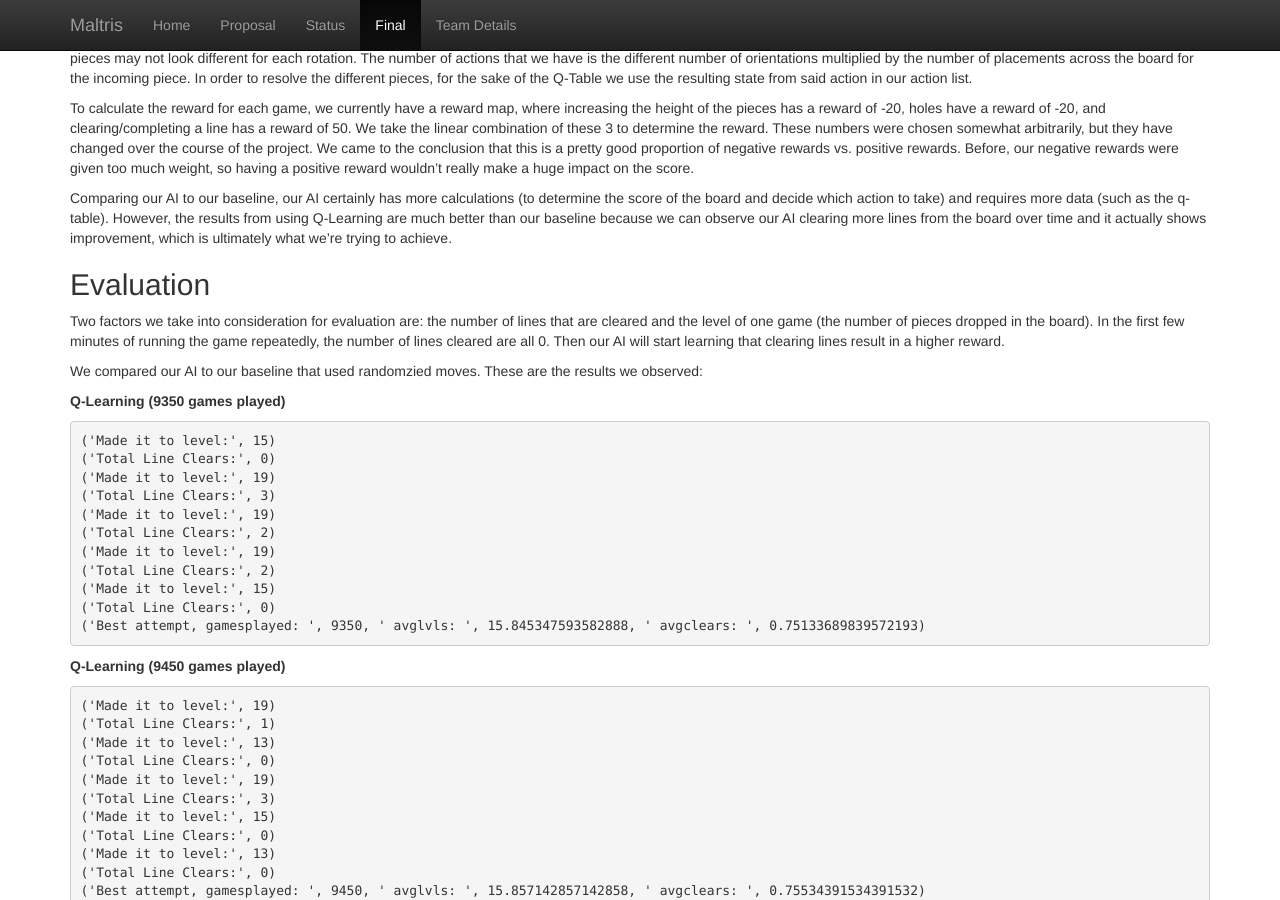
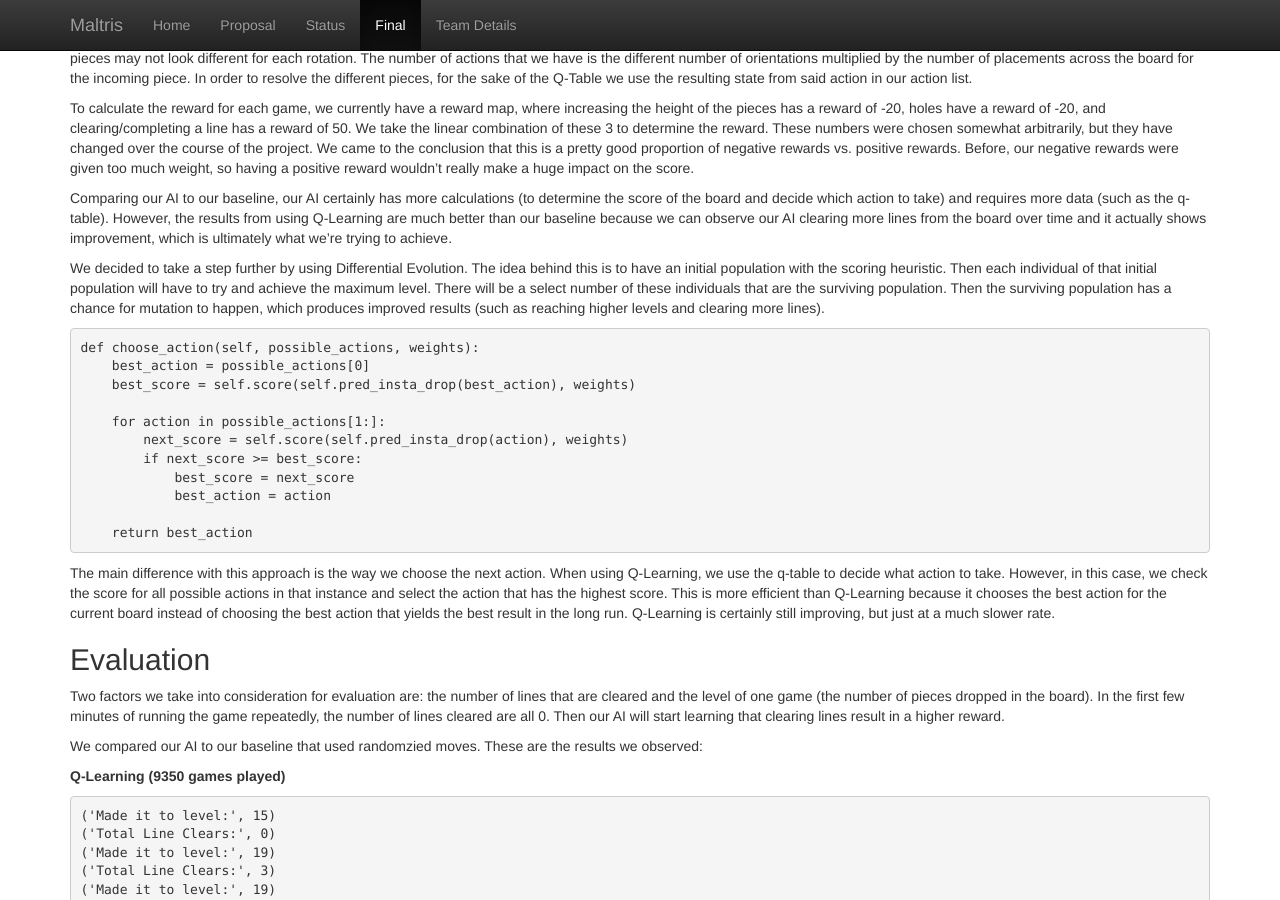
Before and after one commit to julia-tong/Maltris, a Jekyll site: the page built from docs/final.md, in a window 1280 px wide and 900 px high, scrolled down 1327 px. Built offline with Jekyll 4.4.1, drawn with Linux system fonts in a browser that asks for light colours.

Commit message:
added differential evolution to approach section

```diff
--- a/docs/final.md
+++ b/docs/final.md
@@ -38,6 +38,23 @@ The actions of our game involves 2 factors: the rotation/orientation and the pla
 To calculate the reward for each game, we currently have a reward map, where increasing the height of the pieces has a reward of -20, holes have a reward of -20, and clearing/completing a line has a reward of 50. We take the linear combination of these 3 to determine the reward. These numbers were chosen somewhat arbitrarily, but they have changed over the course of the project. We came to the conclusion that this is a pretty good proportion of negative rewards vs. positive rewards. Before, our negative rewards were given too much weight, so having a positive reward wouldn't really make a huge impact on the score.
 
 Comparing our AI to our baseline, our AI certainly has more calculations (to determine the score of the board and decide which action to take) and requires more data (such as the q-table). However, the results from using Q-Learning are much better than our baseline because we can observe our AI clearing more lines from the board over time and it actually shows improvement, which is ultimately what we're trying to achieve.
+
+
+We decided to take a step further by using Differential Evolution. The idea behind this is to have an initial population with the scoring heuristic. Then each individual of that initial population will have to try and achieve the maximum level. There will be a select number of these individuals that are the surviving population. Then the surviving population has a chance for mutation to happen, which produces improved results (such as reaching higher levels and clearing more lines).
+
+    def choose_action(self, possible_actions, weights):
+        best_action = possible_actions[0]
+        best_score = self.score(self.pred_insta_drop(best_action), weights)
+
+        for action in possible_actions[1:]:
+            next_score = self.score(self.pred_insta_drop(action), weights)
+            if next_score >= best_score:
+                best_score = next_score
+                best_action = action
+
+        return best_action
+
+The main difference with this approach is the way we choose the next action. When using Q-Learning, we use the q-table to decide what action to take. However, in this case, we check the score for all possible actions in that instance and select the action that has the highest score. This is more efficient than Q-Learning because it chooses the best action for the current board instead of choosing the best action that yields the best result in the long run. Q-Learning is certainly still improving, but just at a much slower rate.
 
 ## Evaluation
 
```
